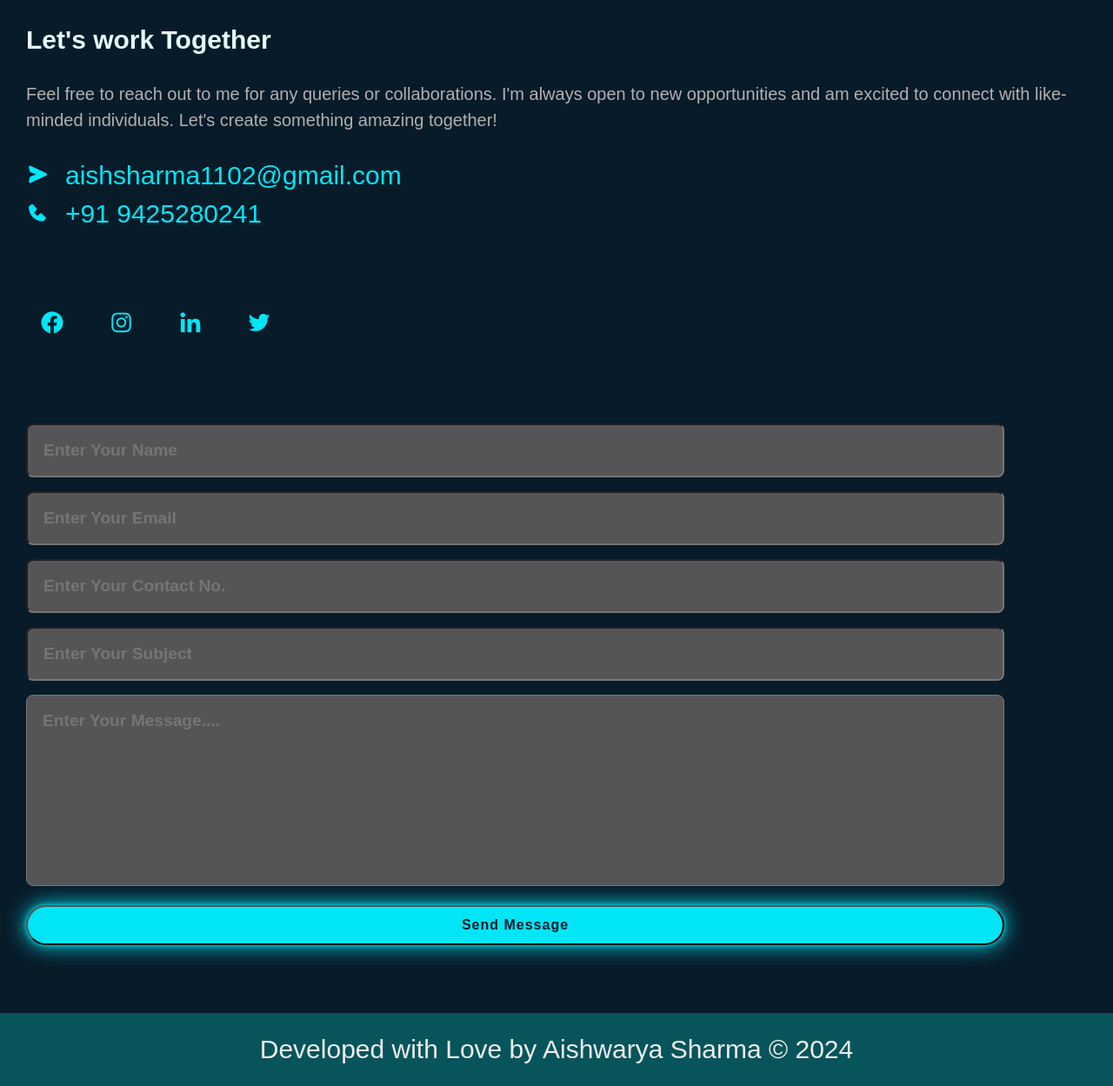
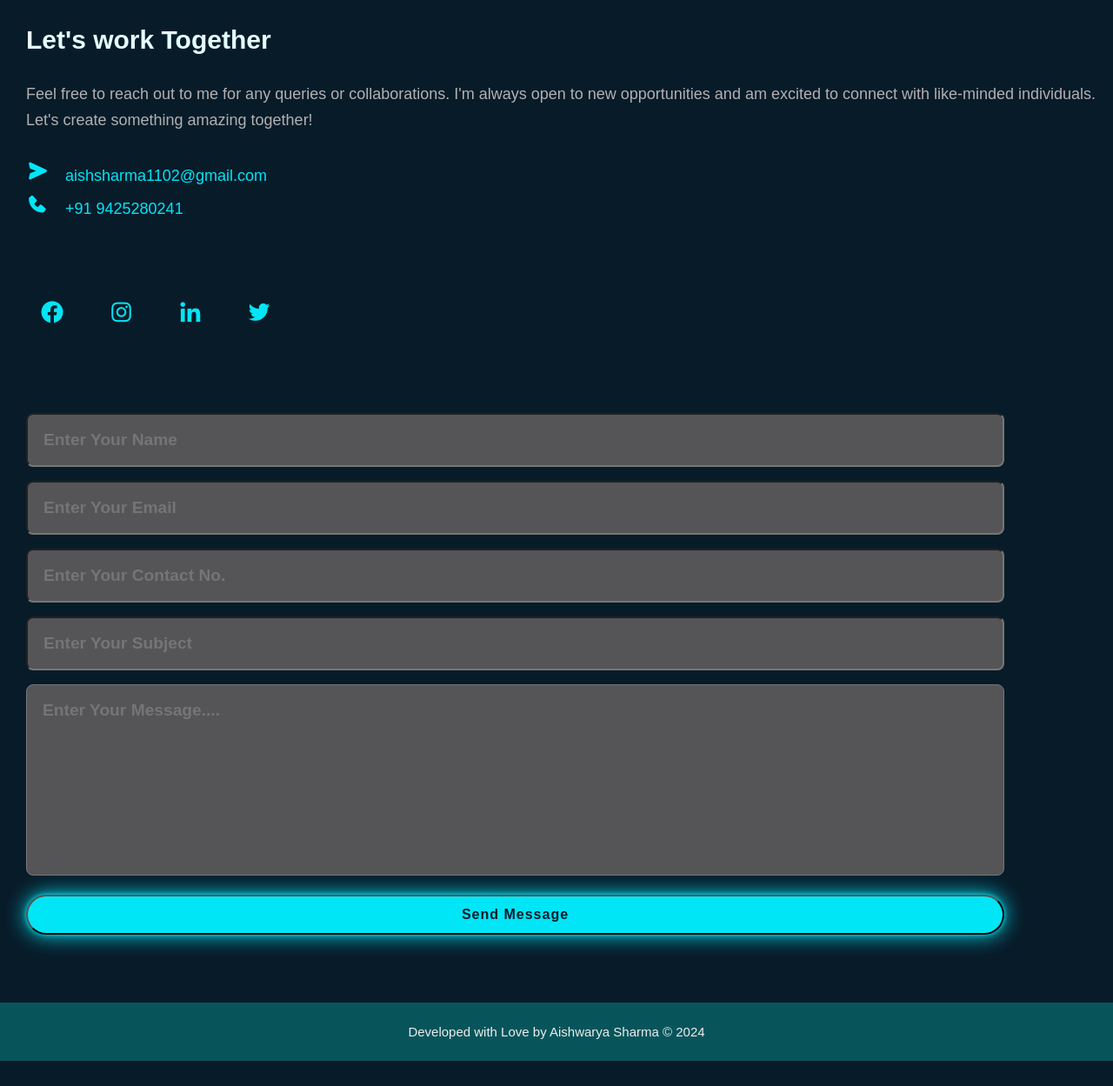
Before and after one commit to Aishrma/Personal-Portfolio, a plain HTML site: page index.html in a window 1280 px wide. Shown: the part 3950-5199 px from the top of the page at 87% size. After the commit the page ends 5170 px from the top, so only its background shows below. Drawn offline with nearby package versions, Linux system fonts and the light colour scheme; some packages are replaced by stand-ins of ours; a script that the page names is missing.

Commit message:
Edited CSS file (style.css)

```diff
--- a/style.css
+++ b/style.css
@@ -901,12 +901,17 @@ body {
     }
 
     .contact-text p{
-        font-size: 20px;
+        font-size: 18px;
         line-height: 30px;
         margin-bottom: 2rem;
     }
 
-
+    .contact-list li{
+        font-size: 18px;
+    }
+    .lasttext p{
+        font-size: 15px;
+    }
 }
 
 @media (max-width: 1024px) {
```
